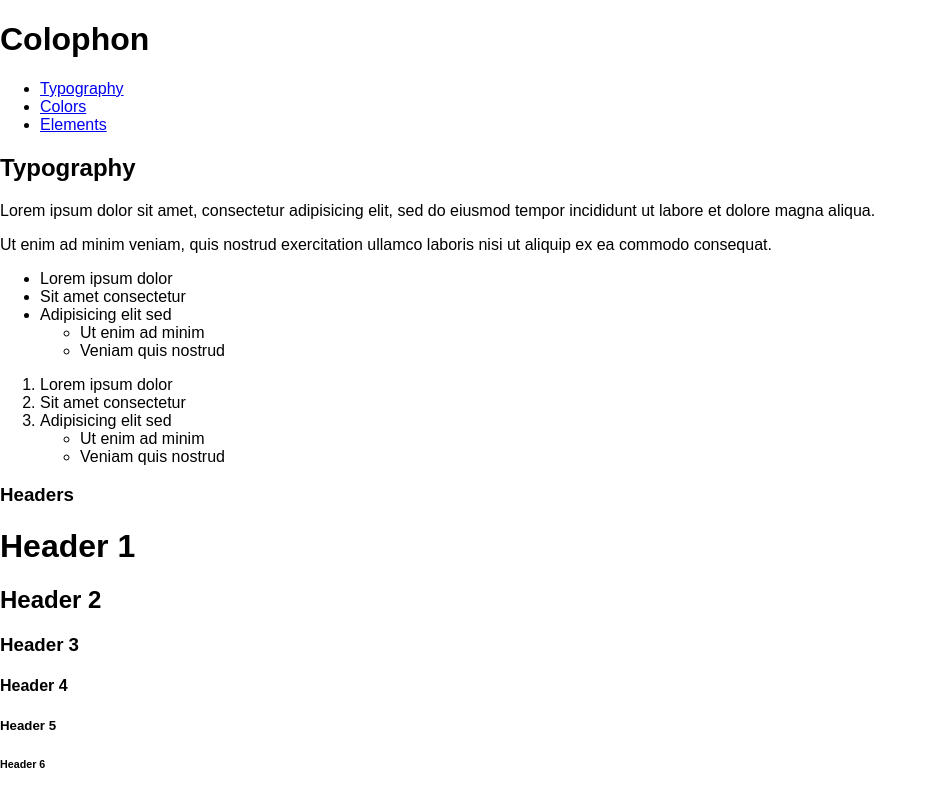
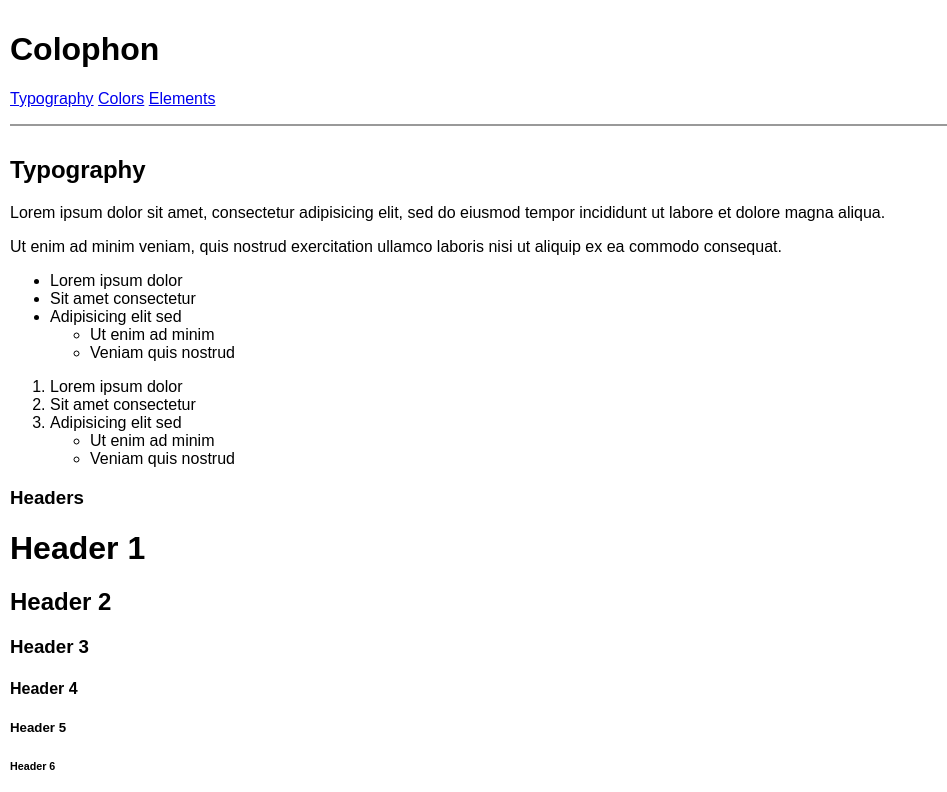
Before and after one commit to banterability/colophon, a plain HTML site: page index.html in a window 1280 px wide. Shown: the top 792 px of the page, without its empty margins (0-947 px from the left). Drawn offline with Linux system fonts and the light colour scheme.

Commit message:
Add basic formatting around document & sections

```diff
--- a/index.html
+++ b/index.html
@@ -8,6 +8,7 @@
   <meta name="viewport" content="width=device-width, initial-scale=1">
 
   <link rel="stylesheet" href="vendor/normalize.css">
+  <link rel="stylesheet" href="styleguide.css">
 </head>
 <body>
   <header>
--- /dev/null
+++ b/styleguide.css
@@ -0,0 +1,20 @@
+body{
+  padding: 10px;
+}
+header{
+  border-bottom: 2px solid rgba(0,0,0,0.4);
+}
+header nav ul{
+  padding: 0;
+}
+header nav li{
+  display: inline-block;
+  list-style: none;
+}
+section{
+  margin: 30px 0;
+  border-bottom: 2px solid rgba(0,0,0,0.4);
+}
+section:last-child{
+  border-bottom: none;
+}
```
